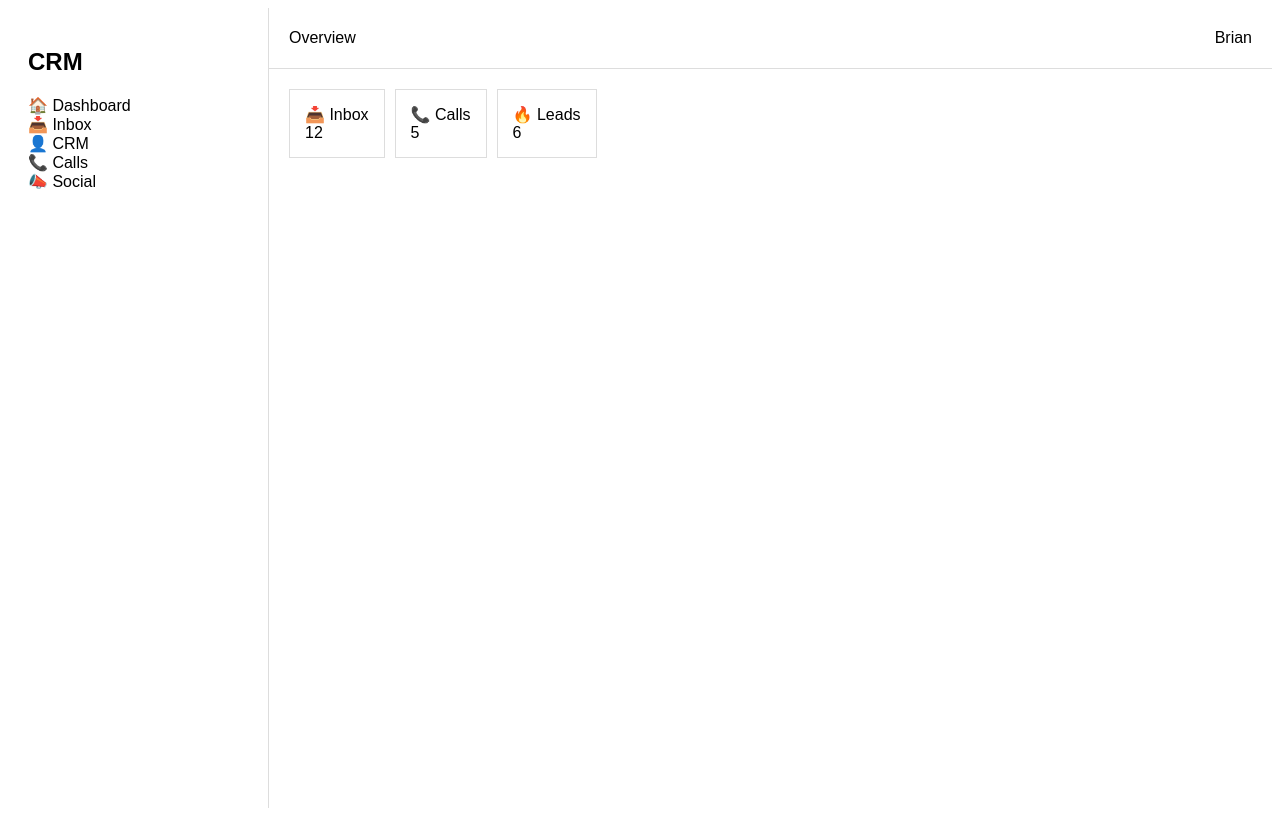
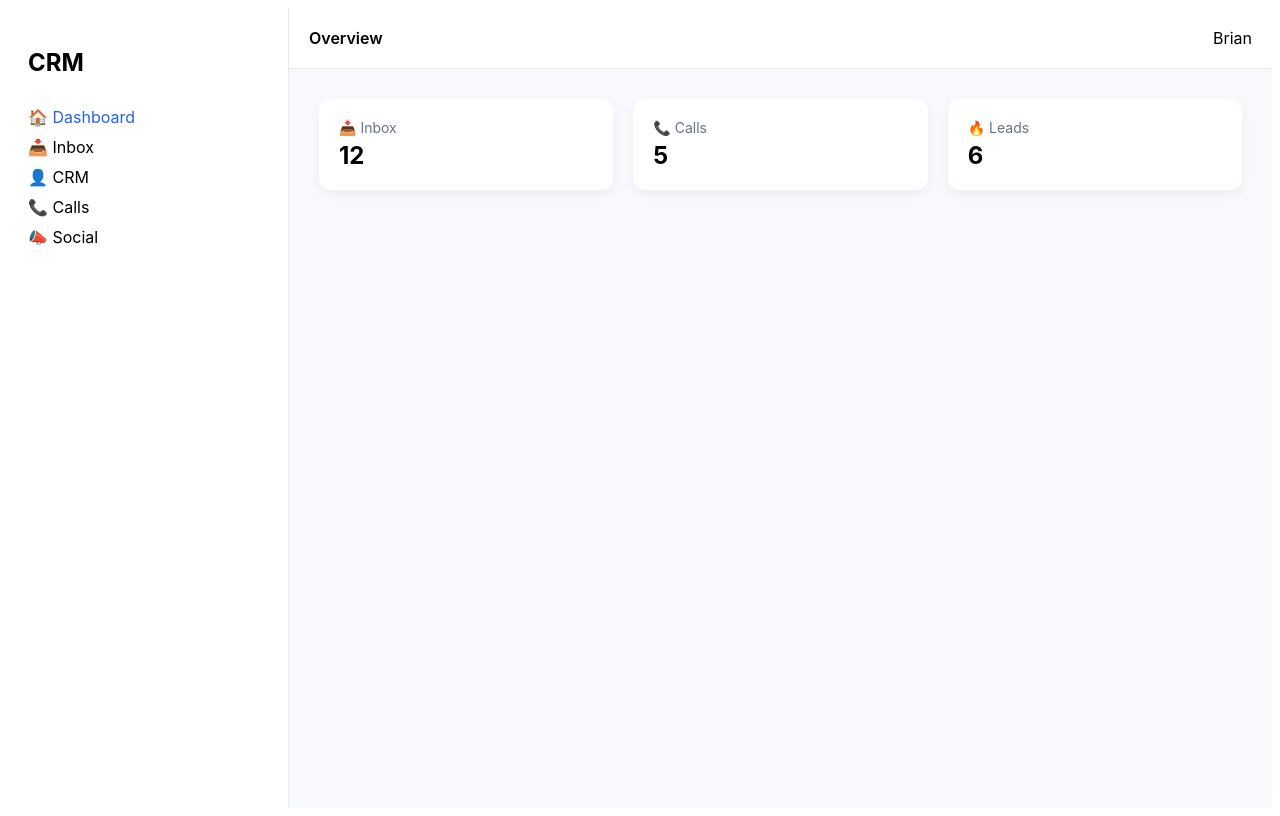
Before and after one commit to 2710brian/crm-dashboard, a React (Vite) app: page / in a window 1280 px wide. Built offline with nearby package versions, Linux system fonts and the light colour scheme.

Commit message:
Update App.jsx

```diff
--- a/src/App.jsx
+++ b/src/App.jsx
@@ -1,52 +1,80 @@
 export default function App() {
   return (
-    <div style={{ display: "flex", height: "100vh", fontFamily: "Arial" }}>
+    <div style={{
+      display: "flex",
+      height: "100vh",
+      fontFamily: "Inter, Arial",
+      background: "#F7F9FC"
+    }}>
 
       {/* Sidebar */}
       <div style={{
-        width: "220px",
+        width: "240px",
         background: "#ffffff",
-        borderRight: "1px solid #ddd",
+        borderRight: "1px solid #E6EAF0",
         padding: "20px"
       }}>
-        <h2>CRM</h2>
-        <div>🏠 Dashboard</div>
-        <div>📥 Inbox</div>
-        <div>👤 CRM</div>
-        <div>📞 Calls</div>
-        <div>📣 Social</div>
+        <h2 style={{ marginBottom: "30px" }}>CRM</h2>
+
+        <div style={{ color: "#2563EB", marginBottom: "10px" }}>🏠 Dashboard</div>
+        <div style={{ marginBottom: "10px" }}>📥 Inbox</div>
+        <div style={{ marginBottom: "10px" }}>👤 CRM</div>
+        <div style={{ marginBottom: "10px" }}>📞 Calls</div>
+        <div style={{ marginBottom: "10px" }}>📣 Social</div>
       </div>
 
       {/* Main */}
-      <div style={{ flex: 1 }}>
+      <div style={{ flex: 1, display: "flex", flexDirection: "column" }}>
 
         {/* Topbar */}
         <div style={{
           height: "60px",
-          borderBottom: "1px solid #ddd",
+          background: "#fff",
+          borderBottom: "1px solid #E6EAF0",
           display: "flex",
           alignItems: "center",
           justifyContent: "space-between",
           padding: "0 20px"
         }}>
-          <div>Overview</div>
+          <div style={{ fontWeight: "600" }}>Overview</div>
           <div>Brian</div>
         </div>
 
         {/* Content */}
-        <div style={{ padding: "20px" }}>
+        <div style={{ padding: "30px" }}>
 
           {/* Cards */}
-          <div style={{ display: "flex", gap: "10px" }}>
-            <div style={{ background: "#fff", padding: "15px", border: "1px solid #ddd" }}>
-              📥 Inbox <br /> 12
-            </div>
-            <div style={{ background: "#fff", padding: "15px", border: "1px solid #ddd" }}>
-              📞 Calls <br /> 5
-            </div>
-            <div style={{ background: "#fff", padding: "15px", border: "1px solid #ddd" }}>
-              🔥 Leads <br /> 6
-            </div>
+          <div style={{
+            display: "grid",
+            gridTemplateColumns: "repeat(3, 1fr)",
+            gap: "20px"
+          }}>
+
+            {[
+              ["📥 Inbox", "12"],
+              ["📞 Calls", "5"],
+              ["🔥 Leads", "6"]
+            ].map(([title, value]) => (
+              <div key={title} style={{
+                background: "#fff",
+                padding: "20px",
+                borderRadius: "12px",
+                boxShadow: "0 4px 12px rgba(0,0,0,0.05)",
+                transition: "0.2s"
+              }}>
+                <div style={{ color: "#6B7280", fontSize: "14px" }}>
+                  {title}
+                </div>
+                <div style={{
+                  fontSize: "24px",
+                  fontWeight: "bold",
+                  marginTop: "5px"
+                }}>
+                  {value}
+                </div>
+              </div>
+            ))}
+
           </div>
 
         </div>
```
